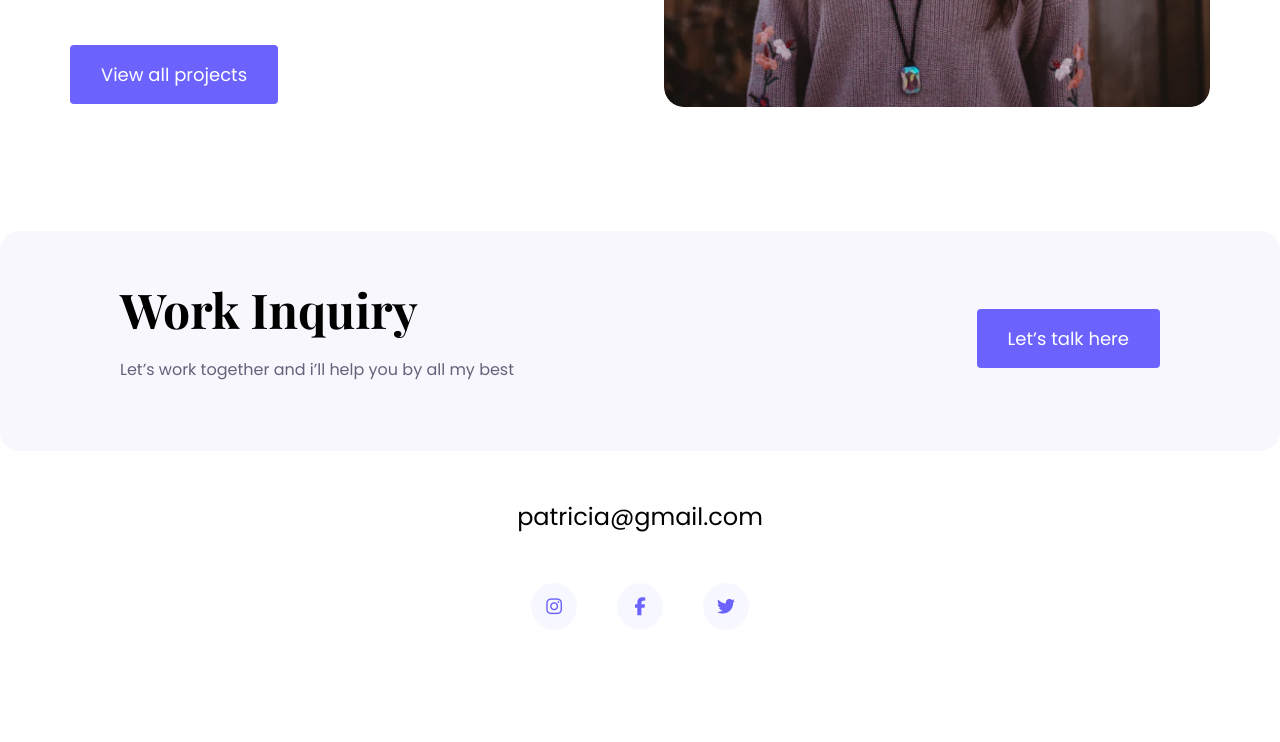
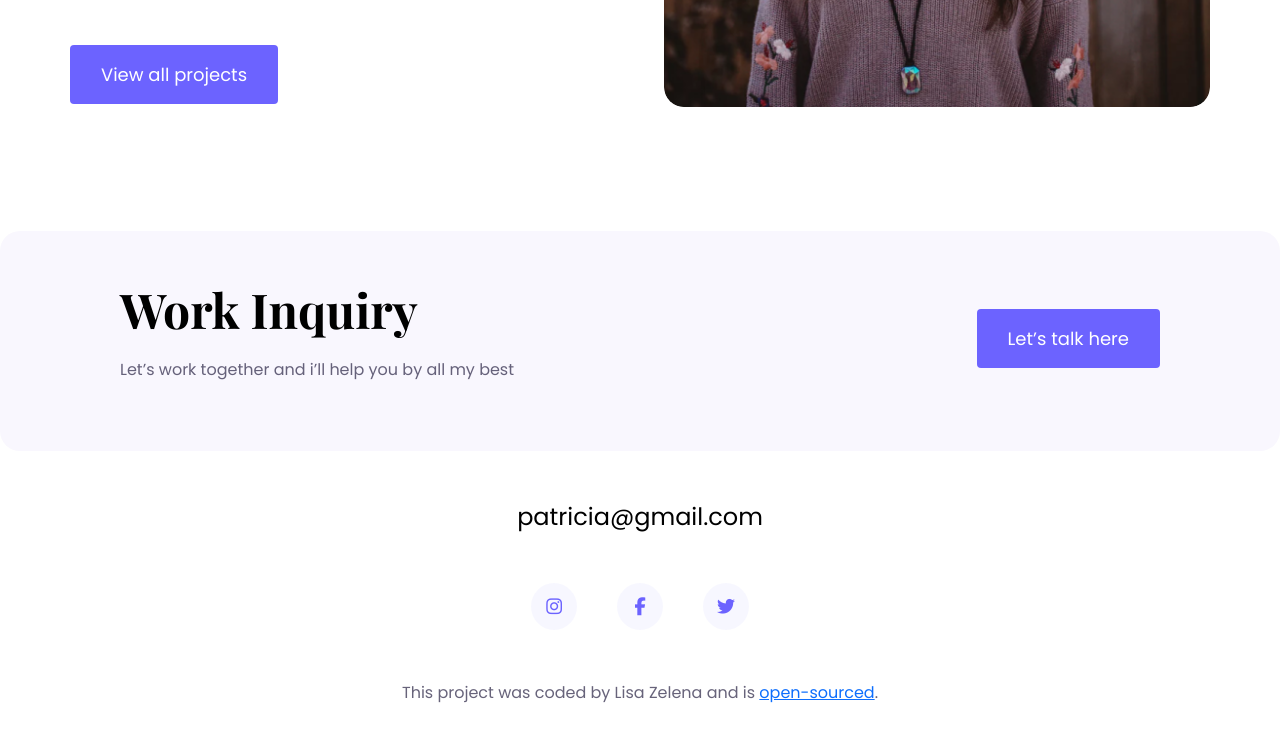
Before and after one commit to vetaveja/portfolio-project, a plain HTML site: page about.html in a window 1280 px wide. Shown: the part 621-1363 px from the top of the page. Before the commit the page ends 1315 px from the top, so only its background shows below. Drawn offline with nearby package versions, Linux system fonts and the light colour scheme.

Commit message:
added footer link

```diff
--- a/about.html
+++ b/about.html
@@ -77,6 +77,8 @@
                 </a>
 
             </div>
+            <p class="text-center mt-5">This project was coded by Lisa Zelena and is <a href="https://github.com/vetaveja/portfolio-project" target="_blank">open-sourced</a>.</p>
+
         </footer>
     </body>
 </html>
```
Also changed, not shown: contact.html (+2 -0 lines), index.html (+1 -0 lines), work.html (+2 -0 lines).
